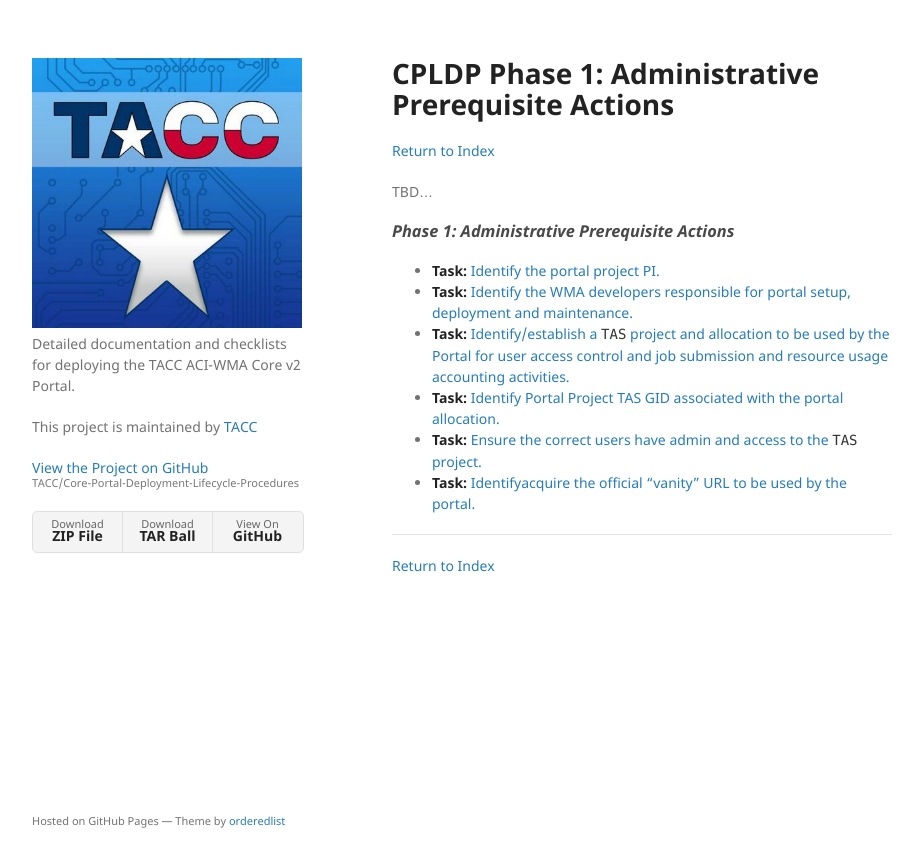
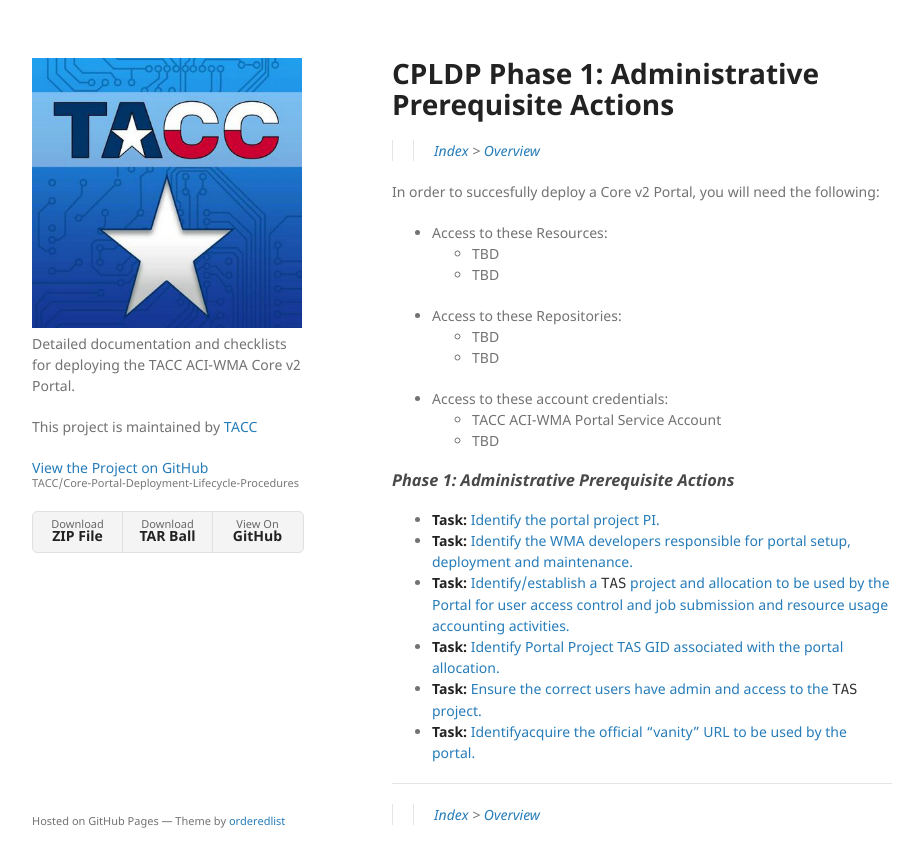
Before and after one commit to TACC/Core-Portal-Deployment-Lifecycle-Procedures, a Jekyll site: the page built from pages/phase_01.md, in a window 1280 px wide. Shown: the top 867 px of the page, without its empty margins (178-1101 px from the left). Built offline with Jekyll 4.4.1, drawn with Linux system fonts in a browser that asks for light colours; our own code applies the rules of GitHub Pages for plain Markdown files.

Commit message:
Editing verbiage and links in overview.

```diff
--- a/pages/phase_01.md
+++ b/pages/phase_01.md
@@ -1,8 +1,20 @@
 # CPLDP Phase 1: Administrative Prerequisite Actions
 
-[Return to Index](../index.md)
+>> [Index](../index.md) > [Overview](../overview.md)
 
-TBD...
+In order to succesfully deploy a Core v2 Portal, you will need the following:
+
+- Access to these Resources:
+    - TBD
+    - TBD
+
+- Access to these Repositories:
+    - TBD
+    - TBD
+
+- Access to these account credentials:
+    - TACC ACI-WMA Portal Service Account
+    - TBD
 
 ### _Phase 1: Administrative Prerequisite Actions_
 
@@ -15,4 +27,4 @@ TBD...
 
 ---
 
-[Return to Index](../index.md)
+>> [Index](../index.md) > [Overview](../overview.md)
```
Also changed, not shown: index.md (+4 -5 lines), pages/overview.md (+3 -3 lines).
